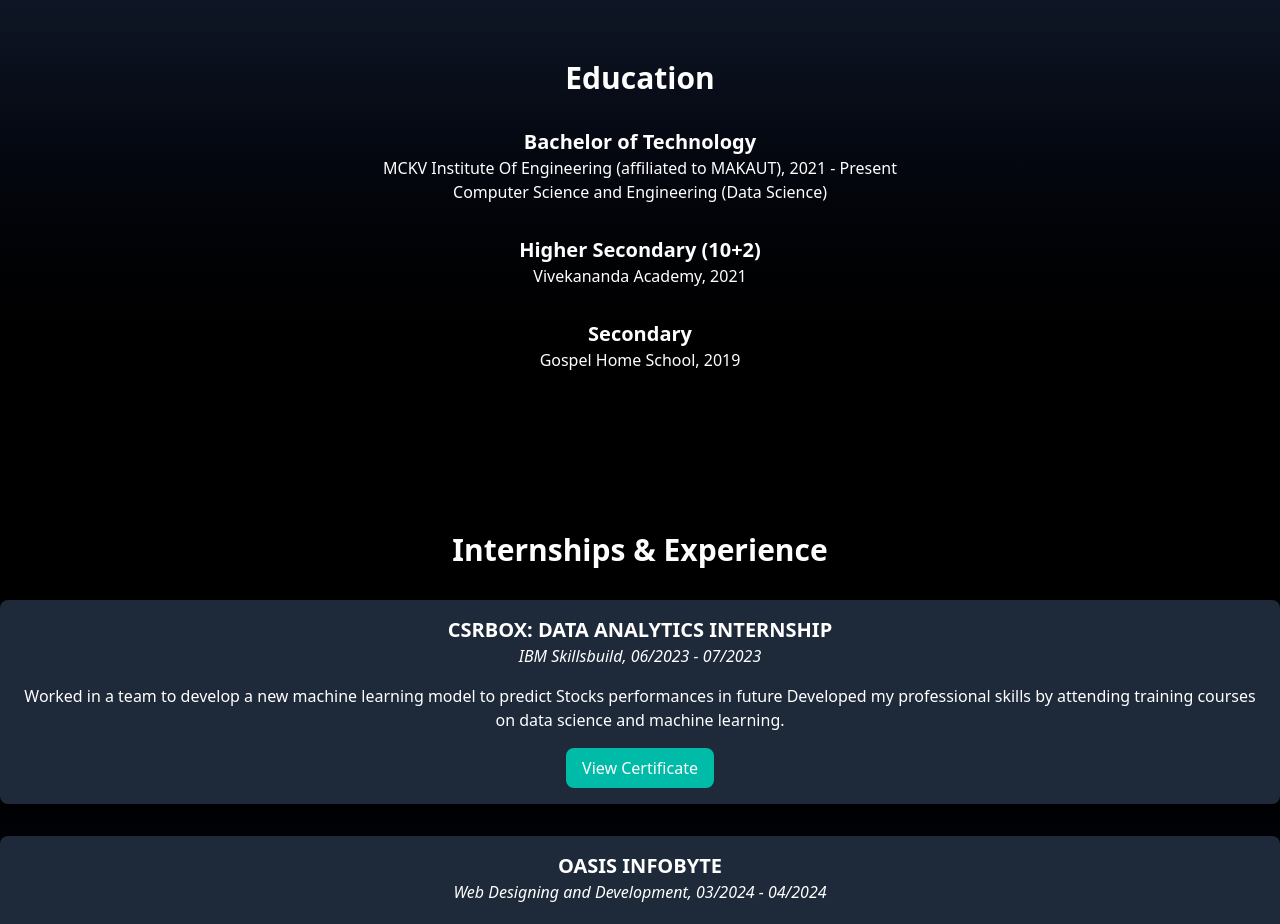
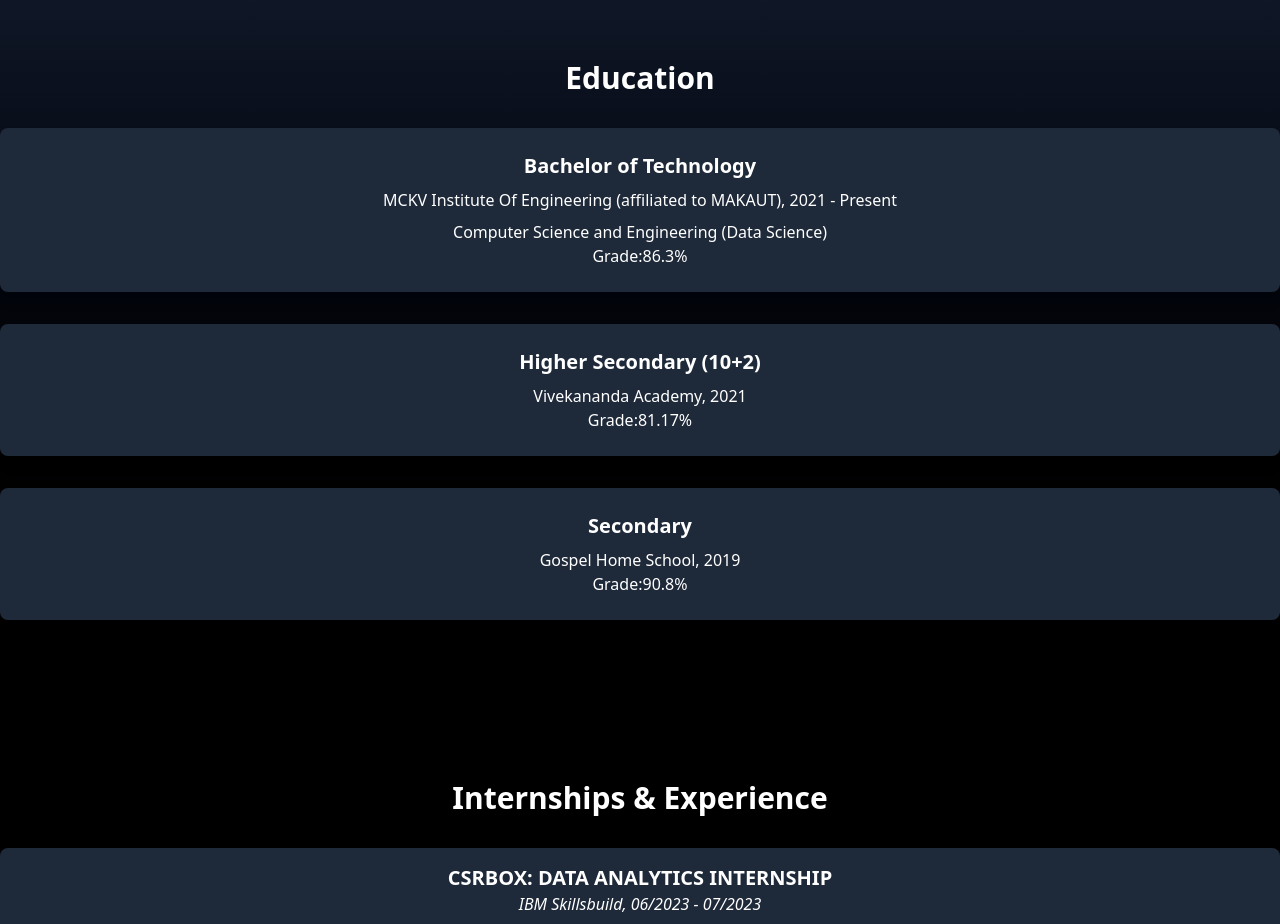
Before and after one commit to yash2870/My-Portfolio, a React (Vite) app: page / in a window 1280 px wide. Shown: the part 820-1744 px from the top of the page. Built offline with nearby package versions, Linux system fonts and the light colour scheme.

Commit message:
Update Education.jsx

```diff
--- a/src/components/Education.jsx
+++ b/src/components/Education.jsx
@@ -8,24 +8,34 @@ const Education = () => {
     <section
       id="education"
       ref={ref}
-      className={`py-20 bg-gradient-to-b from-gray-900 to-black text-center text-white transition-transform duration-1000 ${
-        inView ? " opacity-100" : " opacity-0"
+      className={`py-20 bg-gradient-to-b from-gray-900 to-black text-center text-white transition-opacity duration-1000 ${
+        inView ? "opacity-100" : "opacity-0"
       }`}
     >
       <h2 className="text-3xl font-bold mb-8">Education</h2>
       <div className="space-y-8">
-        <div>
-          <h3 className="text-xl font-semibold">Bachelor of Technology</h3>
-          <p>MCKV Institute Of Engineering (affiliated to MAKAUT), 2021 - Present</p>
+        {/* Bachelor of Technology */}
+        <div className="p-6 bg-gray-800 rounded-lg shadow-lg ">
+          <h3 className="text-xl font-semibold mb-2">Bachelor of Technology</h3>
+          <p className="mb-2">
+            MCKV Institute Of Engineering (affiliated to MAKAUT), 2021 - Present
+          </p>
           <p>Computer Science and Engineering (Data Science)</p>
+          <p>Grade:86.3%</p>
         </div>
-        <div>
-          <h3 className="text-xl font-semibold">Higher Secondary (10+2)</h3>
+
+        {/* Higher Secondary (10+2) */}
+        <div className="p-6 bg-gray-800 rounded-lg shadow-lg ">
+          <h3 className="text-xl font-semibold mb-2">Higher Secondary (10+2)</h3>
           <p>Vivekananda Academy, 2021</p>
+          <p>Grade:81.17%</p>
         </div>
-        <div>
-          <h3 className="text-xl font-semibold">Secondary</h3>
+
+        {/* Secondary */}
+        <div className="p-6 bg-gray-800 rounded-lg shadow-lg">
+          <h3 className="text-xl font-semibold mb-2">Secondary</h3>
           <p>Gospel Home School, 2019</p>
+          <p>Grade:90.8%</p>
         </div>
       </div>
     </section>
```
